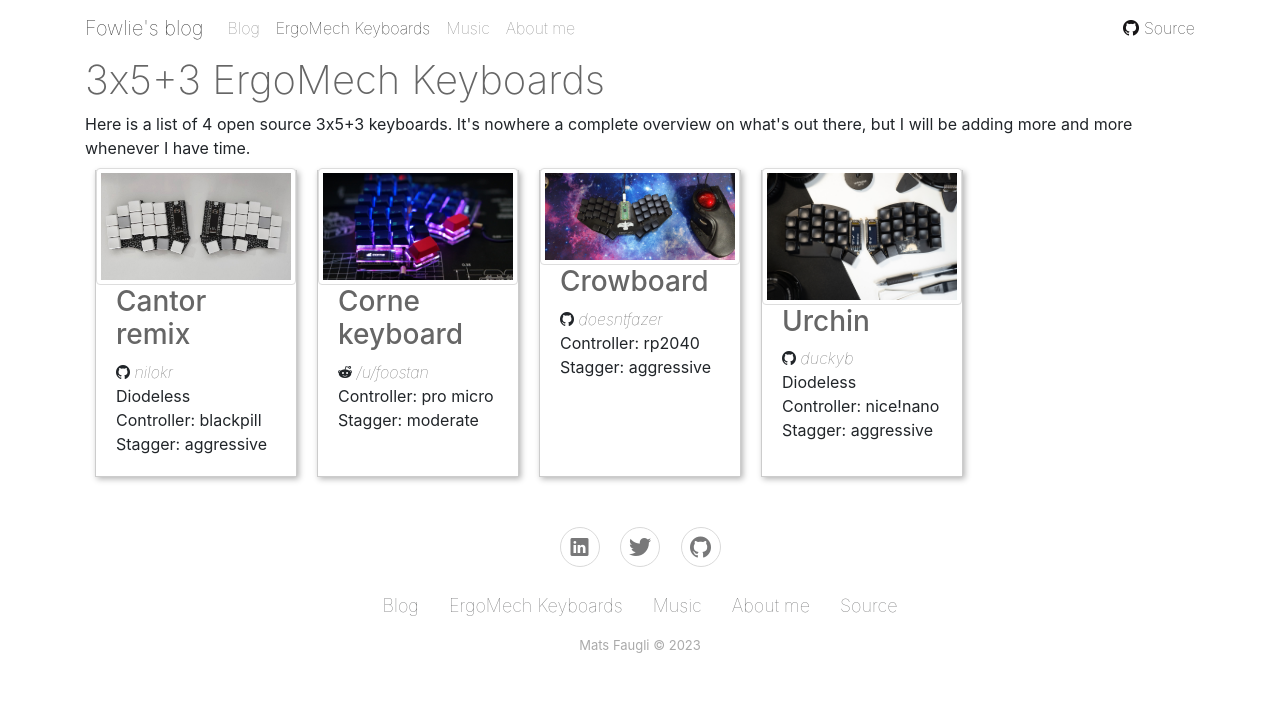
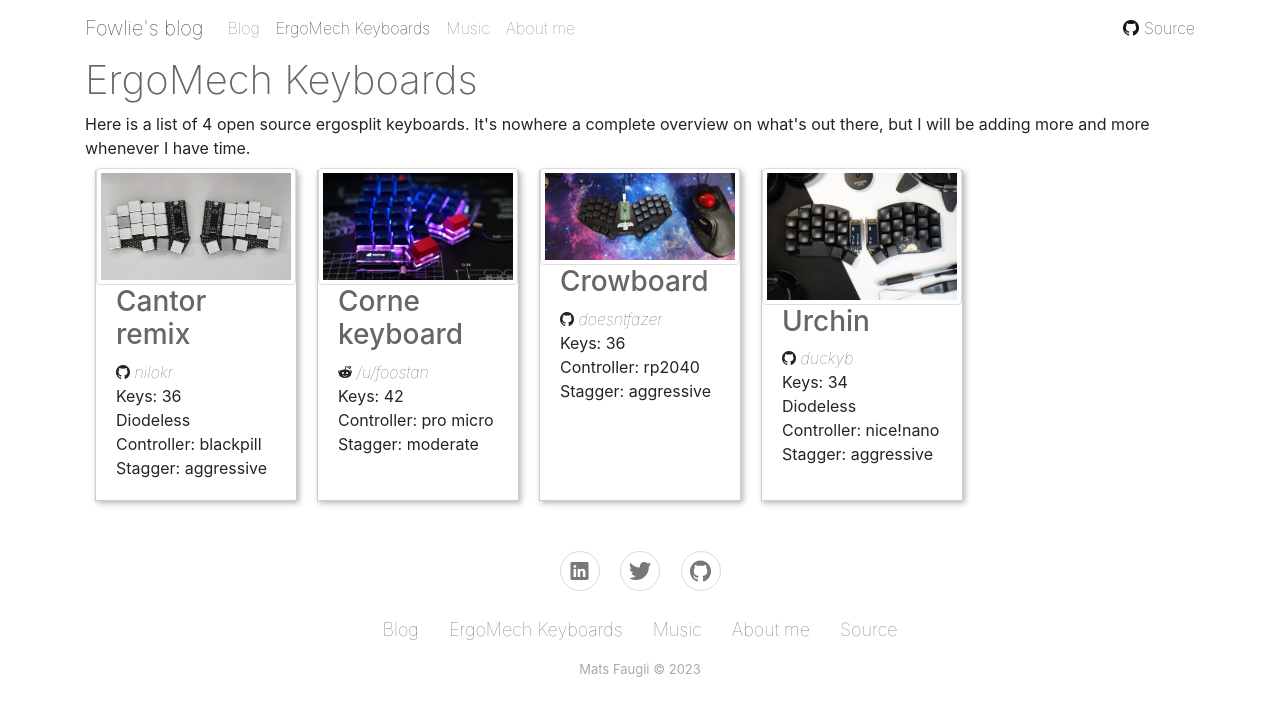
Before and after one commit to fowlie/fowlie.github.io, a Jekyll site: the page built from keyboards.html, in a window 1280 px wide. Shown: the top 716 px of the page. Built offline with Jekyll 4.4.1, drawn with Linux system fonts in a browser that asks for light colours; nearby versions of some CDN libraries; comment, search, counter and statistics services are not loaded.

Commit message:
feat(keyboards): display number of keys

```diff
--- a/_ergomech-keyboards/cantor-remix.md
+++ b/_ergomech-keyboards/cantor-remix.md
@@ -2,6 +2,7 @@
 layout: keyboard
 name: Cantor remix
 author_github: nilokr
+number_of_keys: 36
 controller: blackpill
 diodeless: true
 stagger: aggressive
--- a/_ergomech-keyboards/crkbd.md
+++ b/_ergomech-keyboards/crkbd.md
@@ -2,6 +2,7 @@
 layout: keyboard
 name: Corne keyboard
 author_reddit: foostan
+number_of_keys: 42
 controller: pro micro
 diodeless: false
 stagger: moderate
--- a/_ergomech-keyboards/crowboard.md
+++ b/_ergomech-keyboards/crowboard.md
@@ -2,6 +2,7 @@
 layout: keyboard
 name: Crowboard
 author_github: doesntfazer
+number_of_keys: 36
 controller: rp2040
 diodeless: false
 stagger: aggressive
--- a/_ergomech-keyboards/urchin.md
+++ b/_ergomech-keyboards/urchin.md
@@ -2,6 +2,7 @@
 layout: keyboard
 name: Urchin
 author_github: duckyb
+number_of_keys: 34
 controller: nice!nano
 diodeless: true
 stagger: aggressive
--- a/keyboards.html
+++ b/keyboards.html
@@ -1,11 +1,11 @@
 ---
-title: 3x5+3 ErgoMech Keyboards
+title: ErgoMech Keyboards
 layout: default
 permalink: /ergomech-keyboards/
 ---
-<h1>3x5+3 ErgoMech Keyboards</h1>
+<h1>ErgoMech Keyboards</h1>
 
-Here is a list of {{ site.ergomech-keyboards | size }} open source 3x5+3 keyboards.
+Here is a list of {{ site.ergomech-keyboards | size }} open source ergosplit keyboards.
 It's nowhere a complete overview on what's out there,
 but I will be adding more and more whenever I have time.
 
@@ -36,6 +36,12 @@ but I will be adding more and more whenever I have time.
       </i>
       {% endif %}
 
+      {% if keyboard.number_of_keys %}
+      <div>
+	Keys: {{ keyboard.number_of_keys }}
+      </div>
+      {% endif %}
+
       {% if keyboard.diodeless %}
       <div>
         Diodeless
```
